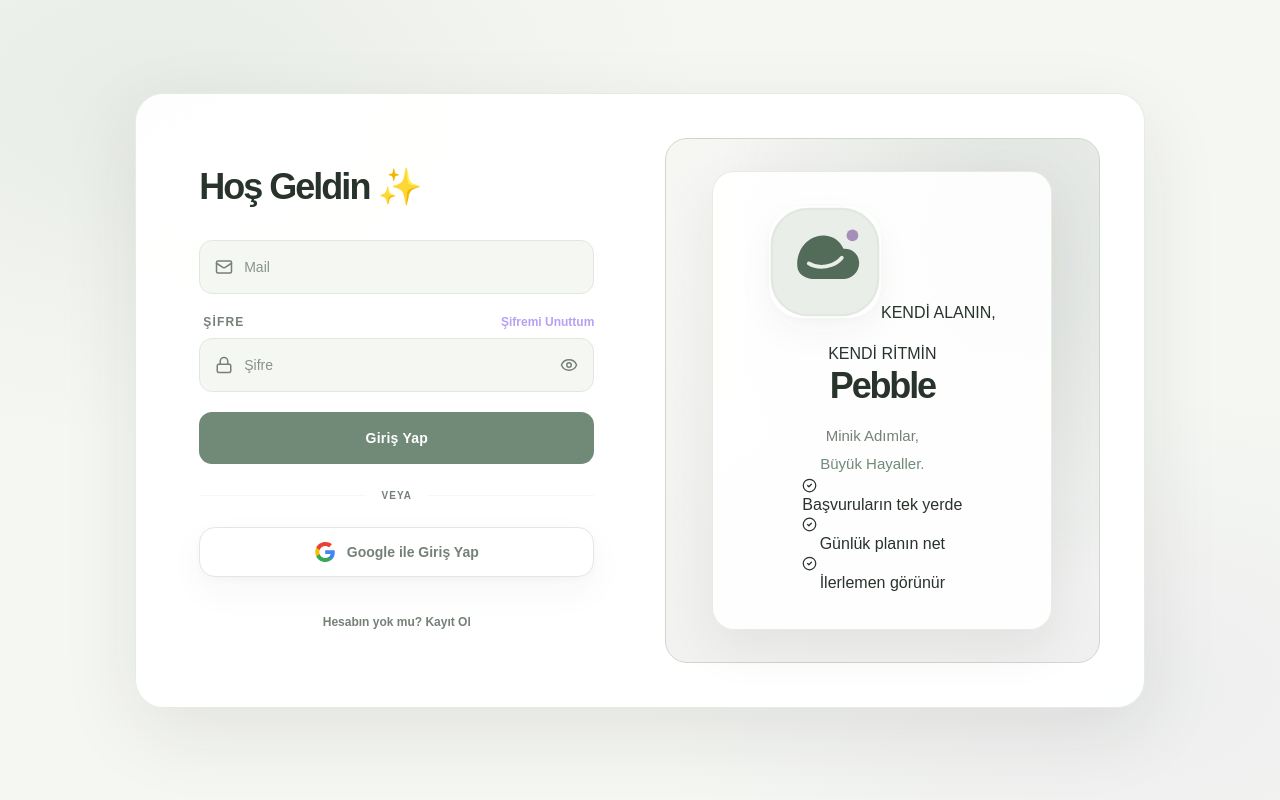
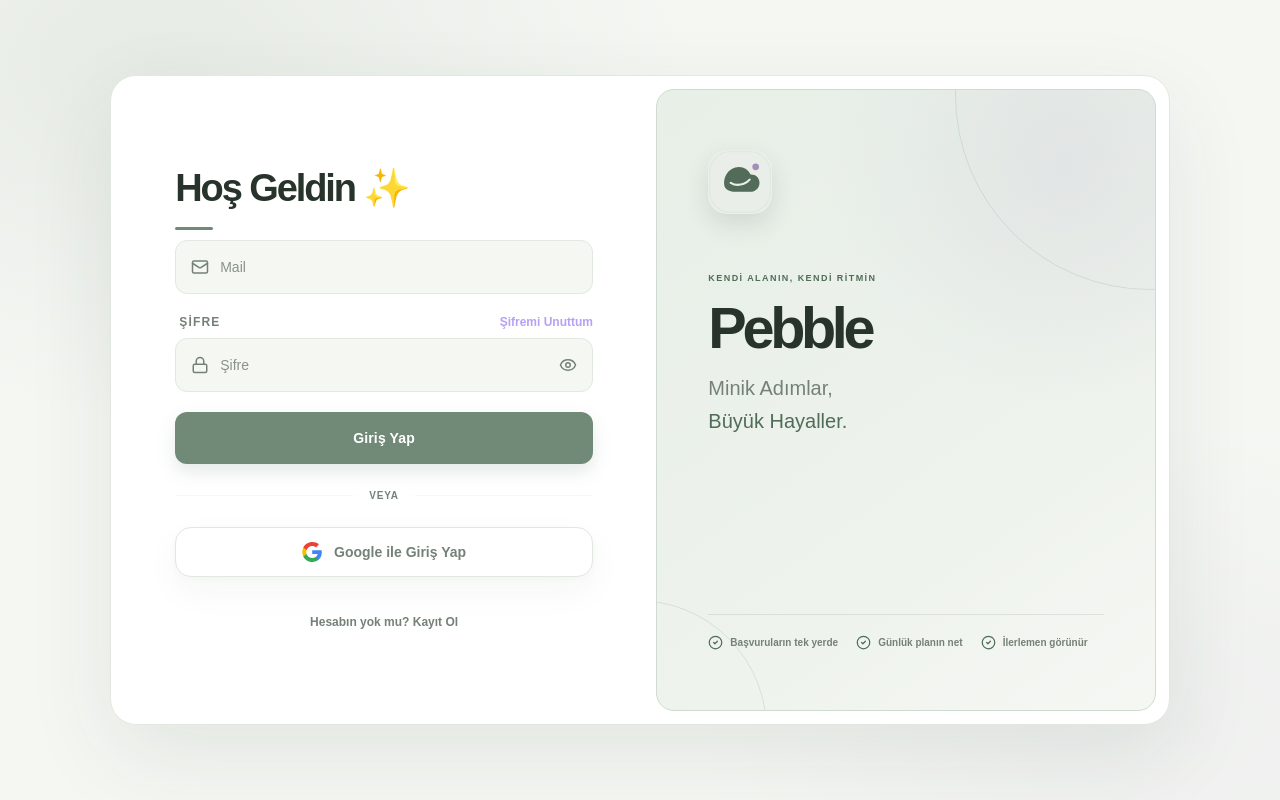
Before and after one commit to seydagultopal/jobtracker-frontend, a React (Vite) app: page /login in a window 1280 px wide. Built offline with nearby package versions, Linux system fonts and the light colour scheme; no server answers.

Commit message:
Refine authentication and landing page visual hierarchy

```diff
--- a/src/styles/pebble-brand-refinement.css
+++ b/src/styles/pebble-brand-refinement.css
@@ -359,3 +359,218 @@ aside nav a[aria-current="page"], .pebble-nav-link[aria-current="page"], .pebble
 .profile-cover-swatch-3 { background: linear-gradient(135deg, #AFA5C9, #D7D0E7) !important; }
 .calendar-type-interview { --event-color: #607C68 !important; --event-bg: #E7EFE7 !important; }
 :root.dark .calendar-type-interview { --event-color: #B6CDB9 !important; --event-bg: #304236 !important; }
+
+
+/* Auth experience — editorial split layout, calmer hierarchy, clearer form focus. */
+.auth-page {
+  min-height: 100svh !important;
+  padding: clamp(20px, 4vw, 56px) !important;
+  background:
+    radial-gradient(ellipse at 12% 8%, color-mix(in srgb, var(--pebble-accent) 11%, transparent), transparent 34rem),
+    radial-gradient(ellipse at 92% 90%, color-mix(in srgb, var(--pebble-lavender) 10%, transparent), transparent 30rem),
+    var(--pebble-canvas) !important;
+}
+:root.dark .auth-page {
+  background:
+    radial-gradient(ellipse at 12% 8%, color-mix(in srgb, var(--pebble-accent) 12%, transparent), transparent 34rem),
+    radial-gradient(ellipse at 92% 90%, color-mix(in srgb, var(--pebble-lavender) 9%, transparent), transparent 30rem),
+    var(--pebble-canvas) !important;
+}
+.auth-card {
+  width: min(1060px, 100%) !important;
+  max-width: 1060px !important;
+  min-height: 650px;
+  padding: 13px !important;
+  gap: 12px !important;
+  border-radius: 26px !important;
+  background: var(--pebble-surface) !important;
+  border: 1px solid var(--pebble-line) !important;
+  box-shadow: 0 30px 90px rgba(35, 52, 39, .09) !important;
+  backdrop-filter: blur(18px);
+}
+:root.dark .auth-card { box-shadow: 0 30px 90px rgba(0,0,0,.32) !important; }
+.auth-form-panel {
+  width: 51% !important;
+  padding: clamp(24px, 4vw, 58px) !important;
+}
+.auth-form-panel h2 {
+  margin-bottom: 10px !important;
+  font-size: clamp(30px, 3vw, 38px) !important;
+}
+.auth-form-panel h2::after {
+  content: "";
+  display: block;
+  width: 38px;
+  height: 3px;
+  margin-top: 17px;
+  border-radius: 10px;
+  background: var(--pebble-accent);
+}
+.auth-form-panel form { gap: 13px; }
+.auth-form-panel input {
+  min-height: 52px;
+  border-radius: 12px !important;
+  font-weight: 500 !important;
+  box-shadow: none !important;
+}
+.auth-form-panel input:focus {
+  border-color: var(--pebble-accent) !important;
+  box-shadow: 0 0 0 4px color-mix(in srgb, var(--pebble-accent) 12%, transparent) !important;
+}
+.auth-form-panel button[type="submit"] {
+  min-height: 52px;
+  border-radius: 12px !important;
+  font-weight: 700 !important;
+  letter-spacing: .01em !important;
+  text-transform: none !important;
+  box-shadow: 0 8px 18px color-mix(in srgb, var(--pebble-accent) 18%, transparent) !important;
+}
+.auth-form-panel button[type="button"]:not([class*="absolute"]) {
+  font-weight: 600;
+}
+.auth-form-panel .flex.items-center.gap-4 span {
+  font-weight: 600 !important;
+  letter-spacing: .08em !important;
+}
+.auth-brand-panel {
+  width: 49% !important;
+  min-height: 620px;
+  padding: clamp(26px, 4vw, 54px) !important;
+  border-radius: 18px !important;
+  border: 1px solid color-mix(in srgb, var(--pebble-accent) 15%, var(--pebble-line)) !important;
+  background:
+    radial-gradient(circle at 82% 12%, color-mix(in srgb, var(--pebble-lavender) 19%, transparent), transparent 15rem),
+    linear-gradient(145deg, var(--pebble-accent-soft), var(--pebble-surface-soft) 58%, var(--pebble-canvas)) !important;
+  position: relative;
+  overflow: hidden;
+}
+:root.dark .auth-brand-panel {
+  background:
+    radial-gradient(circle at 82% 12%, color-mix(in srgb, var(--pebble-lavender) 13%, transparent), transparent 15rem),
+    linear-gradient(145deg, #26362c, #202a23 58%, #222c25) !important;
+}
+.auth-brand-panel::before, .auth-brand-panel::after {
+  content: "";
+  position: absolute;
+  border: 1px solid color-mix(in srgb, var(--pebble-accent) 18%, transparent);
+  border-radius: 50%;
+  pointer-events: none;
+}
+.auth-brand-panel::before { width: 390px; height: 390px; right: -190px; top: -190px; }
+.auth-brand-panel::after { width: 260px; height: 260px; left: -150px; bottom: -150px; }
+.auth-brand-card {
+  position: relative;
+  z-index: 1;
+  display: flex !important;
+  align-items: stretch !important;
+  justify-content: space-between !important;
+  width: 100% !important;
+  max-width: none !important;
+  min-height: 500px;
+  aspect-ratio: auto !important;
+  padding: 0 !important;
+  border: 0 !important;
+  border-radius: 0 !important;
+  background: transparent !important;
+  box-shadow: none !important;
+  text-align: left !important;
+}
+.auth-brand-heading { max-width: 390px; }
+.auth-brand-logo {
+  display: block;
+  width: 64px !important;
+  height: 64px !important;
+  margin: 0 0 58px !important;
+  border-radius: 19px !important;
+  box-shadow: 0 10px 24px rgba(35,52,39,.12) !important;
+}
+.auth-brand-kicker {
+  display: block;
+  margin-bottom: 14px;
+  color: var(--pebble-accent-strong);
+  font-size: 9px;
+  font-weight: 800;
+  letter-spacing: .16em;
+}
+.auth-brand-card h1 {
+  margin: 0 0 15px !important;
+  color: var(--pebble-ink) !important;
+  font-size: clamp(42px, 4.5vw, 58px) !important;
+  line-height: 1 !important;
+  letter-spacing: -.075em !important;
+}
+.auth-brand-card p {
+  max-width: 330px;
+  color: var(--pebble-muted) !important;
+  font-size: clamp(16px, 1.7vw, 20px) !important;
+  font-weight: 500 !important;
+  line-height: 1.65 !important;
+}
+.auth-brand-card p span { color: var(--pebble-accent-strong) !important; }
+.auth-brand-footer {
+  display: flex;
+  flex-wrap: wrap;
+  gap: 10px 18px;
+  padding-top: 20px;
+  border-top: 1px solid color-mix(in srgb, var(--pebble-accent) 18%, transparent);
+}
+.auth-brand-footer span {
+  display: inline-flex;
+  align-items: center;
+  gap: 7px;
+  color: var(--pebble-muted);
+  font-size: 10px;
+  font-weight: 650;
+}
+.auth-brand-footer svg { color: var(--pebble-accent-strong); }
+.auth-form-panel .text-cherry { color: var(--pebble-accent-strong) !important; }
+.auth-form-panel .bg-cherry, .auth-form-panel .bg-cambridge, .auth-form-panel .bg-columbia {
+  background: var(--pebble-accent) !important;
+}
+.auth-form-panel .hover\\:text-columbia:hover { color: var(--pebble-accent-strong) !important; }
+.auth-page .fixed.top-10 { max-width: min(560px, calc(100vw - 32px)); font-size: 13px; }
+@media (max-width: 767px) {
+  .auth-page { padding: 12px !important; align-items: flex-start !important; }
+  .auth-card { min-height: 0; padding: 9px !important; gap: 0 !important; border-radius: 20px !important; }
+  .auth-form-panel { width: 100% !important; padding: 26px 18px 22px !important; }
+  .auth-brand-panel { width: 100% !important; min-height: 0; padding: 22px !important; border-radius: 14px !important; }
+  .auth-brand-card { min-height: 0; gap: 22px; }
+  .auth-brand-logo { width: 44px !important; height: 44px !important; margin-bottom: 24px !important; border-radius: 14px !important; }
+  .auth-brand-kicker { margin-bottom: 9px; font-size: 8px; }
+  .auth-brand-card h1 { font-size: 34px !important; margin-bottom: 8px !important; }
+  .auth-brand-card p { font-size: 13px !important; line-height: 1.5 !important; }
+  .auth-brand-footer { gap: 8px 12px; padding-top: 14px; }
+  .auth-brand-footer span { font-size: 9px; }
+  .auth-form-panel h2 { font-size: 29px !important; }
+  .auth-register .auth-brand-panel { order: -1; }
+}
+@media (max-width: 420px) {
+  .auth-brand-footer { display: grid; grid-template-columns: 1fr; }
+  .auth-form-panel { padding-inline: 13px !important; }
+}
+
+/* Landing page: slightly more editorial, less decorative, stronger hierarchy. */
+.landing-header.is-scrolled {
+  background: color-mix(in srgb, var(--pebble-canvas) 90%, transparent) !important;
+  border-bottom-color: var(--pebble-line) !important;
+  box-shadow: 0 8px 30px rgba(35,52,39,.045) !important;
+}
+.landing-brand { letter-spacing: -.06em; }
+.landing-hero { padding-top: 148px; padding-bottom: 118px; }
+.landing-hero h1 { max-width: 660px; font-size: clamp(48px, 5.5vw, 70px); line-height: 1.04; }
+.landing-hero-description { max-width: 530px; font-size: 15px; line-height: 1.85; }
+.landing-primary-cta {
+  min-height: 48px;
+  border-radius: 11px !important;
+  box-shadow: 0 8px 18px color-mix(in srgb, var(--pebble-accent) 17%, transparent) !important;
+  font-weight: 700 !important;
+}
+.landing-secondary-cta { font-weight: 650; }
+.landing-preview-card { border-radius: 18px !important; transform: rotate(.4deg) !important; }
+.landing-feature-card { border-radius: 15px !important; }
+.landing-section { padding-top: 96px; padding-bottom: 96px; }
+.landing-final-cta { border-radius: 18px !important; }
+@media (max-width: 767px) {
+  .landing-hero { padding-top: 112px; padding-bottom: 75px; }
+  .landing-section { padding-top: 68px; padding-bottom: 68px; }
+}
```
